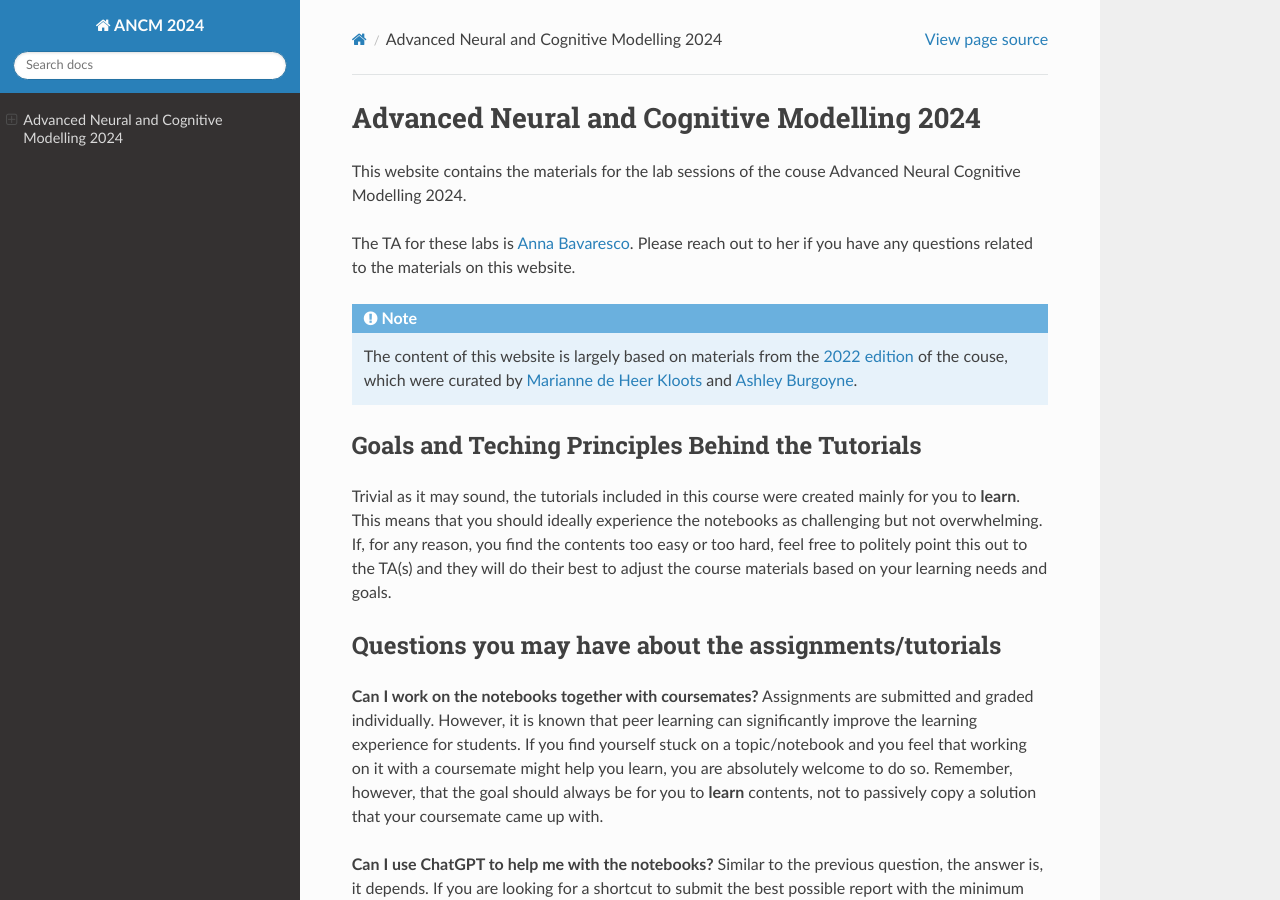
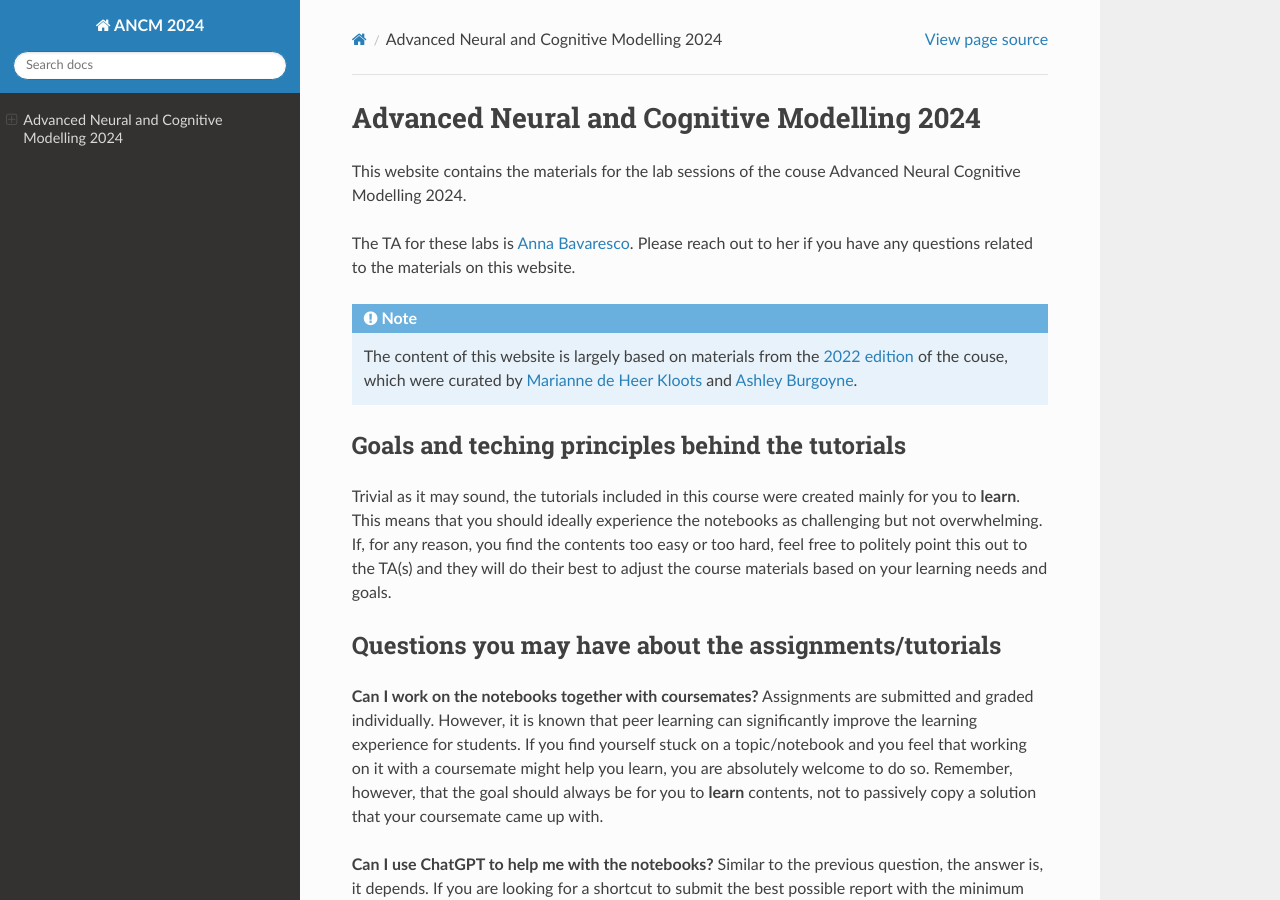
Before and after one commit to annabavaresco/ancm2024, a Sphinx documentation site: the page built from docs/index.rst, in a window 1280 px wide and 900 px high. Built offline with Sphinx 7.4.7 and the Read the Docs theme 2.0.0, drawn with Linux system fonts in a browser that asks for light colours; pages that are not in the unit, such as notebooks, are missing from menus.

```diff
--- a/docs/index.rst
+++ b/docs/index.rst
@@ -17,7 +17,7 @@ Please reach out to her if you have any questions related to the materials on th
     `Ashley Burgoyne <https://www.mcg.uva.nl/people/jaburgoyne/>`_.
 
 +++++++++++++++
-Goals and Teching Principles Behind the Tutorials
+Goals and teching principles behind the tutorials
 +++++++++++++++
 
 Trivial as it may sound, the tutorials included in this course were created mainly for you to **learn**.
```
